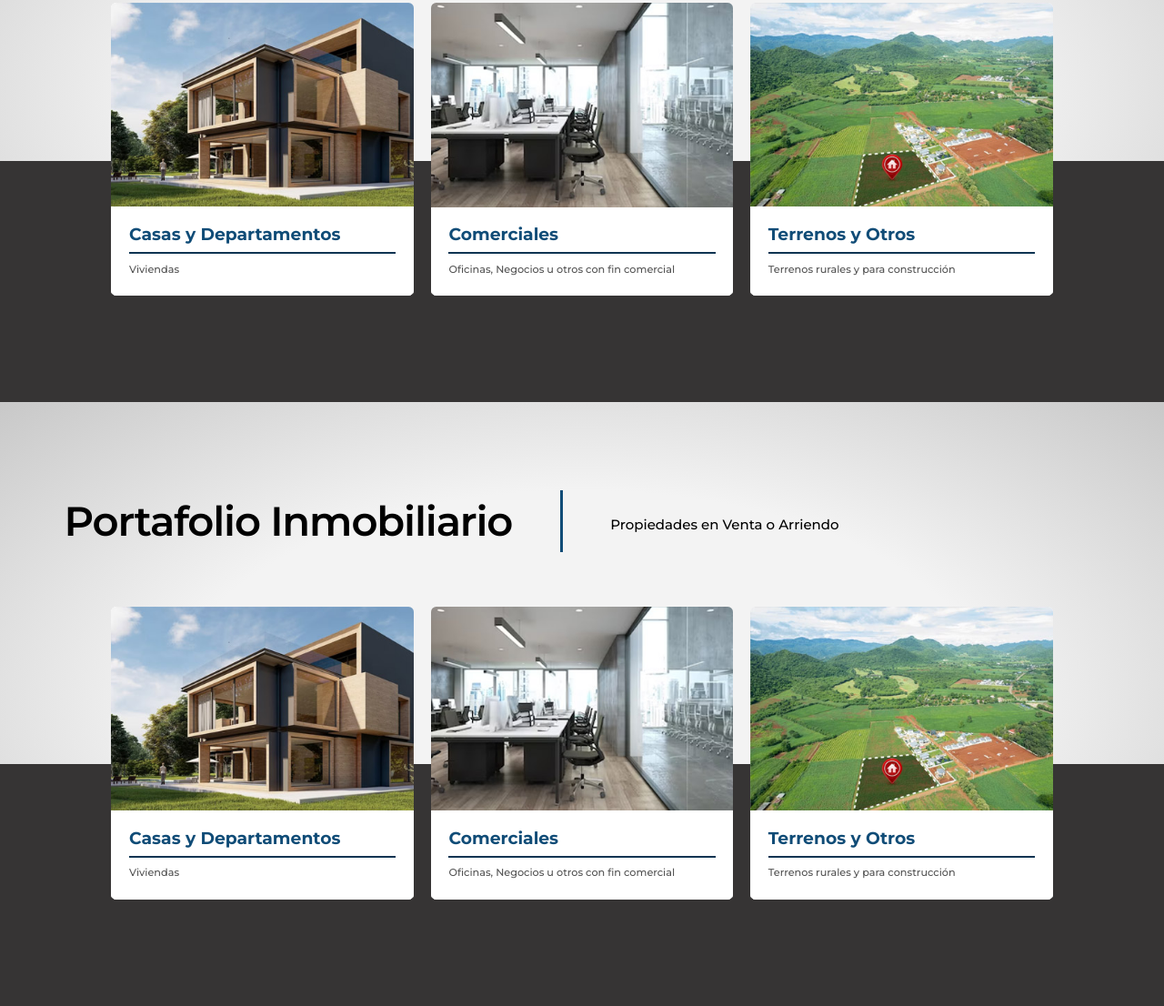
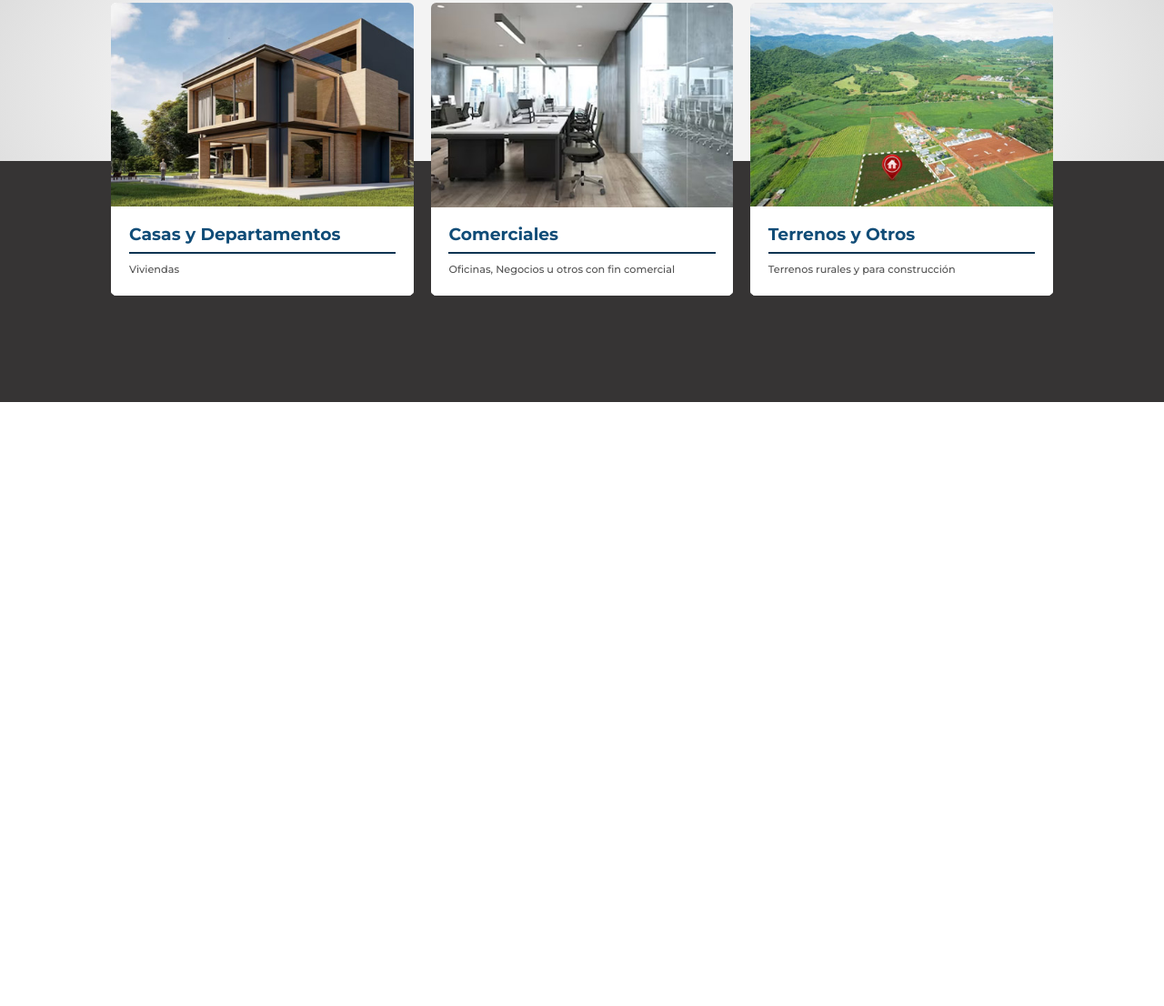
Before and after one commit to jcarvajal1987/alvarezypacheco, a website: page docs/index.html in a window 1280 px wide. Shown: the part 4185-5291 px from the top of the page at 91% size. After the commit the page ends 4627 px from the top, so only its background shows below. Drawn offline with Linux system fonts and the light colour scheme.

Commit message:
add code

```diff
--- a/docs/index.html
+++ b/docs/index.html
@@ -597,73 +597,7 @@
 
   <!-- contacto -->
 
-  <section id="inmobiliaria" class="grid w-full bg-gradient-radial from-[#F3F3F3] via-[#F3F3F3] to-[#C8C8C8]">
-    <div class="col-start-1 row-start-1 flex flex-1 w-full h-2/5 bg-black2 self-end flex-col ">
 
-    </div>
-    <div class="col-start-1 row-start-1 flex flex-1 w-full h-full flex-col">
-      <div class="h-[97px]">
-      </div>
-      <div class="px-5 w-full ">
-        <div class="w-full md:w-11/12 max-w-[1240px] m-auto flex items-center flex-col md:flex-row">
-          <h1 class="montserrat text-4xl  font-semibold leading-[-1rem] md:leading-tight tracking-tight sm:text-5xl ">
-            Portafolio <br class="hidden">Inmobiliario
-          </h1>
-          <hr class="md:hidden border-primary flex w-full border-[1.5px] mt-4">
-          <p class="md:border-l-[3px]  flex-1 border-primary2 md:pl-14 md:ml-14 pt-7 pb-5 montserrat ">Propiedades en
-            Venta o Arriendo</p>
-        </div>
-        <div class="w-full md:w-10/12 max-w-[1140px] mt-4 md:mt-16 m-auto grid grid-cols-1 md:grid-cols-3 gap-5">
-          <a href="#1" class="bg-white rounded-md overflow-hidden items-center">
-
-            <img class="w-full" src="img/casas.jpg" alt="">
-            <span class="px-5 py-5 flex flex-col border-[1px] text-left border-white">
-              <h2 class="text-primary2 montserrat text-2xl
-            sm:text-xl font-bold !leading-6">Casas y Departamentos</h2>
-              <hr class="border-primary flex w-full border-[1px] mt-2">
-              <p
-                class="montserrat !leading-8 md:!leading-5 pt-2 md:pt-2 text-lg sm:text-xs font-medium text-neutral-600">
-                Viviendas
-              </p>
-            </span>
-
-          </a>
-          <a href="#1" class="bg-white rounded-md overflow-hidden items-center">
-
-            <img class="w-full" src="img/oficinas.jpg" alt="">
-            <span class="px-5 py-5 flex flex-col border-[1px] text-left border-white">
-              <h2 class="text-primary2 montserrat text-2xl
-            sm:text-xl font-bold !leading-6">Comerciales</h2>
-              <hr class="border-primary flex w-full border-[1px] mt-2">
-              <p
-                class="montserrat !leading-8 md:!leading-5 pt-2 md:pt-2 text-lg sm:text-xs font-medium text-neutral-600">
-                Oficinas, Negocios u otros con fin comercial
-              </p>
-            </span>
-
-          </a>
-          <a href="#1" class="bg-white rounded-md overflow-hidden items-center">
-
-            <img class="w-full" src="img/terrenos.jpg" alt="">
-            <span class="px-5 py-5 flex flex-col border-[1px] text-left border-white">
-              <h2 class="text-primary2 montserrat text-2xl
-            sm:text-xl font-bold !leading-6">Terrenos y Otros</h2>
-              <hr class="border-primary flex w-full border-[1px] mt-2">
-              <p
-                class="montserrat !leading-8 md:!leading-5 pt-2 md:pt-2 text-lg sm:text-xs font-medium text-neutral-600">
-                Terrenos rurales y para construcción
-              </p>
-            </span>
-
-          </a>
-
-
-        </div>
-      </div>
-      <div class="h-[117px]">
-      </div>
-    </div>
-  </section>
 
 
 
```
